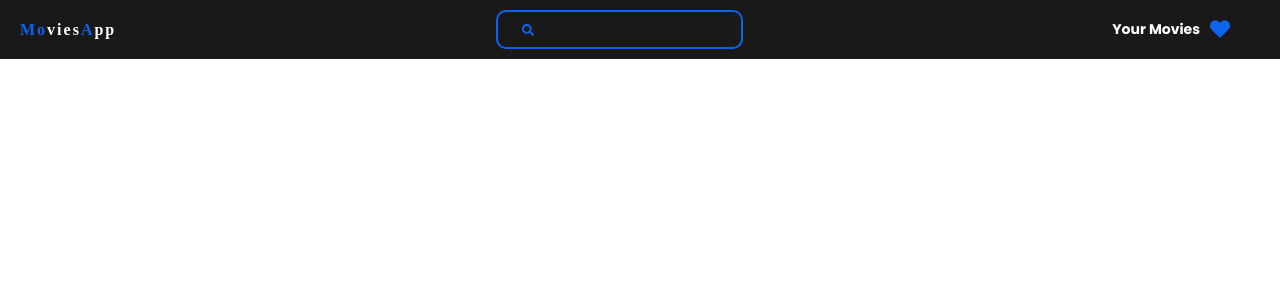
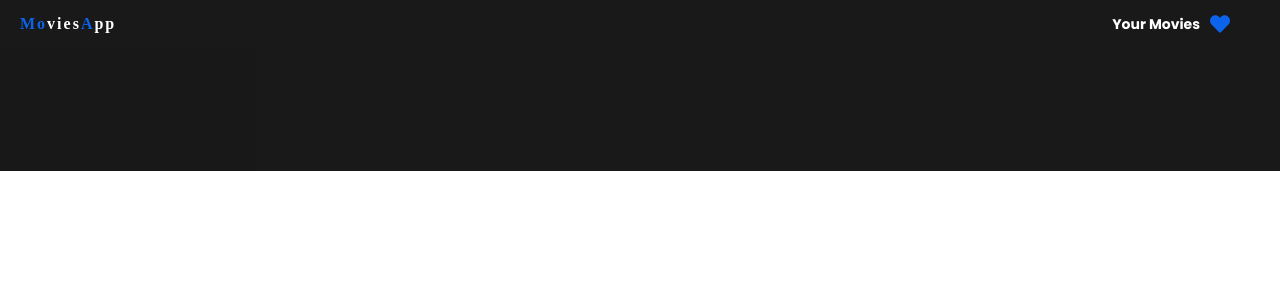
Before and after one commit to DSznitko/movies-app-react, a React (Create React App) app: page / in a window 1280 px wide. Shown: the top 300 px of the page. Built offline with nearby package versions, Linux system fonts and the light colour scheme; a web font is replaced by a local one.

Commit message:
preparing custom fetch hook

```diff
--- a/package.json
+++ b/package.json
@@ -6,6 +6,7 @@
     "@testing-library/jest-dom": "^5.16.4",
     "@testing-library/react": "^13.3.0",
     "@testing-library/user-event": "^13.5.0",
+    "axios": "^0.27.2",
     "framer-motion": "^6.5.1",
     "react": "^18.2.0",
     "react-dom": "^18.2.0",
--- a/src/App.js
+++ b/src/App.js
@@ -1,10 +1,12 @@
 import "./App.css";
 import Header from "./components/header/Header";
+import Slider from "./components/slides/Slider";
 
 function App() {
   return (
     <div className="App">
       <Header />
+      <Slider />
     </div>
   );
 }
--- a/src/components/header/Header.jsx
+++ b/src/components/header/Header.jsx
@@ -1,33 +1,14 @@
-import React, { useState } from "react";
+import React, { useState, useEffect } from "react";
 import classes from "./Header.module.css";
-import { FaSearch, FaHeart } from "react-icons/fa";
+import { FaHeart } from "react-icons/fa";
 
 const Header = () => {
-  const [searchActive, setSearchActive] = useState(false);
-
-  const searchActiveHandler = () => {
-    setSearchActive(!searchActive);
-  };
-
   return (
     <div className={classes.header}>
       <h1 className={classes.headerLogo}>
         <span className={classes.blue}>Mo</span>vies
         <span className={classes.blue}>A</span>pp
       </h1>
-      <div className={classes.searchContainer}>
-        <FaSearch
-          onClick={searchActiveHandler}
-          className={classes.searchIcon}
-        />
-        <input
-          className={`${classes.searchInput} ${
-            searchActive ? classes.active : ""
-          }`}
-          type="text"
-          placeholder="search for movie..."
-        />
-      </div>
       <div className={classes.favMovies}>
         <h3 className={classes.favMovies__title}>Your Movies</h3>
         <FaHeart className={classes.favMovies__icon} />
--- a/src/components/header/Header.module.css
+++ b/src/components/header/Header.module.css
@@ -45,12 +45,7 @@
   outline: none;
   background-color: transparent;
   color: white;
-  transform: translateX(120%);
   transition: 0.5s ease-in;
-}
-
-.searchInput.active {
-  transform: translateX(0%);
 }
 
 .favMovies {
--- /dev/null
+++ b/src/components/slides/Slider.jsx
@@ -0,0 +1,15 @@
+import React from "react";
+import classes from "./Slider.module.css";
+
+const Slider = () => {
+  return (
+    <div className={classes.slider_container}>
+      <h2 className={classes.slider_title}>
+        Top Rated <span className={classes.thin}>Movies</span>
+      </h2>
+      <ul className={classes.slides}></ul>
+    </div>
+  );
+};
+
+export default Slider;
--- /dev/null
+++ b/src/components/slides/Slider.module.css
@@ -0,0 +1,6 @@
+.slider_container {
+  background-color: black;
+  opacity: 0.9;
+  padding-top: 100px;
+  width: 100%;
+}
```
Also changed, not shown: src/hooks/useFetch.jsx (deleted, +0 -25 lines), src/hooks/useFetchData.jsx (added, +9 -0 lines), 2 other files (tests, documents, lock files or other folders).
